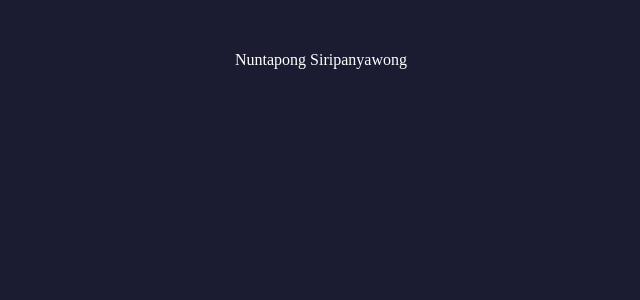
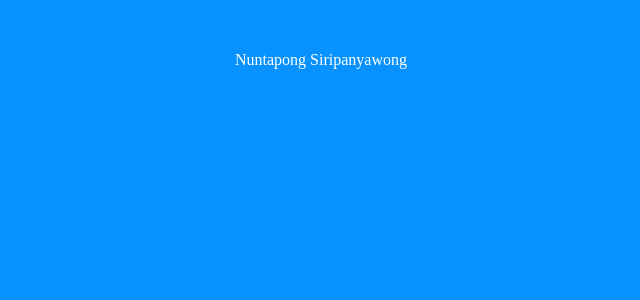
Before and after one commit to NuntapongS/my-portfolio2, a React (Create React App) app: page / in a window 1280 px wide. Shown: the top 300 px of the page, without its empty margins (319-959 px from the left). Built offline with nearby package versions, Linux system fonts and the light colour scheme.

Commit message:
edit: color background

```diff
--- a/src/index.css
+++ b/src/index.css
@@ -1,5 +1,5 @@
 :root {
-  --main-color: #1B1B31;
+  --main-color: #0792FF;
  }
 
 html,
```
